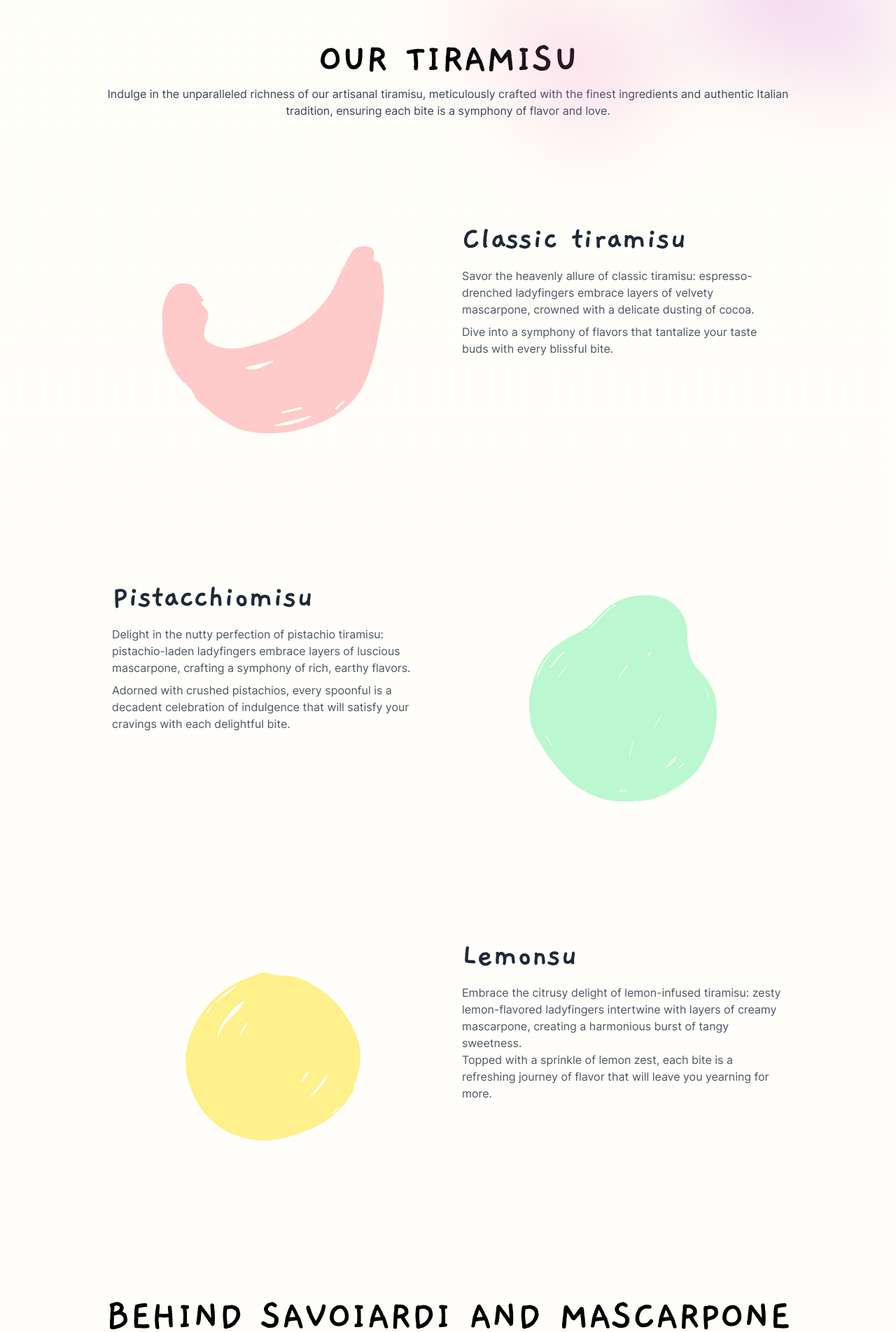
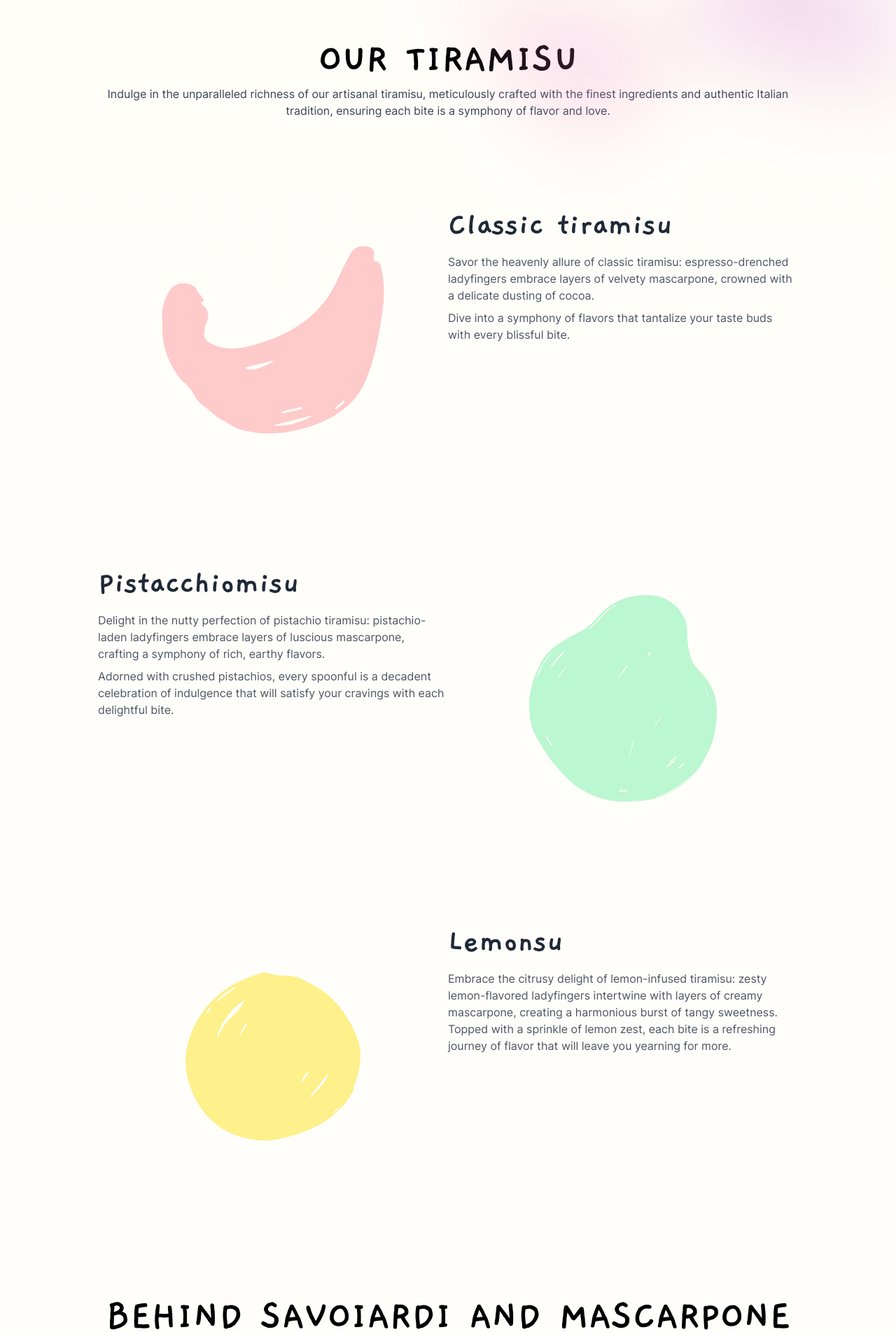
Before and after one commit to webdiego/martimisu, a Next.js app: page / in a window 1280 px wide. Shown: the part 786-2689 px from the top of the page at 70% size. Built offline with nearby package versions, Linux system fonts and the light colour scheme.

Commit message:
fix: spacing

```diff
--- a/src/app/components/Tiramisu.tsx
+++ b/src/app/components/Tiramisu.tsx
@@ -21,7 +21,7 @@ export default function Tiramisu() {
           <div className="h-96 w-full md:order-first order-last">
             <S_1 className="fill-red-200 max-w-lg mx-auto" />
           </div>
-          <div className="h-96 p-5">
+          <div className="h-96">
             <h1 className="text-4xl md:text-5xl font-gaegu font-bold text-gray-800">
               Classic tiramisu
             </h1>
@@ -37,7 +37,7 @@ export default function Tiramisu() {
           </div>
         </div>
         <div className="grid grid-cols-1 md:grid-cols-2 px-3 mt-32">
-          <div className="p-5 h-96 order-first md:order-last">
+          <div className="h-96 order-first md:order-last">
             <h1 className="text-4xl md:text-5xl font-gaegu font-bold text-gray-800">
               Pistacchiomisu
             </h1>
@@ -61,7 +61,7 @@ export default function Tiramisu() {
           <div className=" h-96 w-full md:order-first order-last">
             <S_3 className="fill-yellow-200" />
           </div>
-          <div className="p-5 h-96">
+          <div className="h-96">
             <h1 className="text-4xl md:text-5xl font-gaegu font-bold text-gray-800">
               Lemonsu
             </h1>
```
